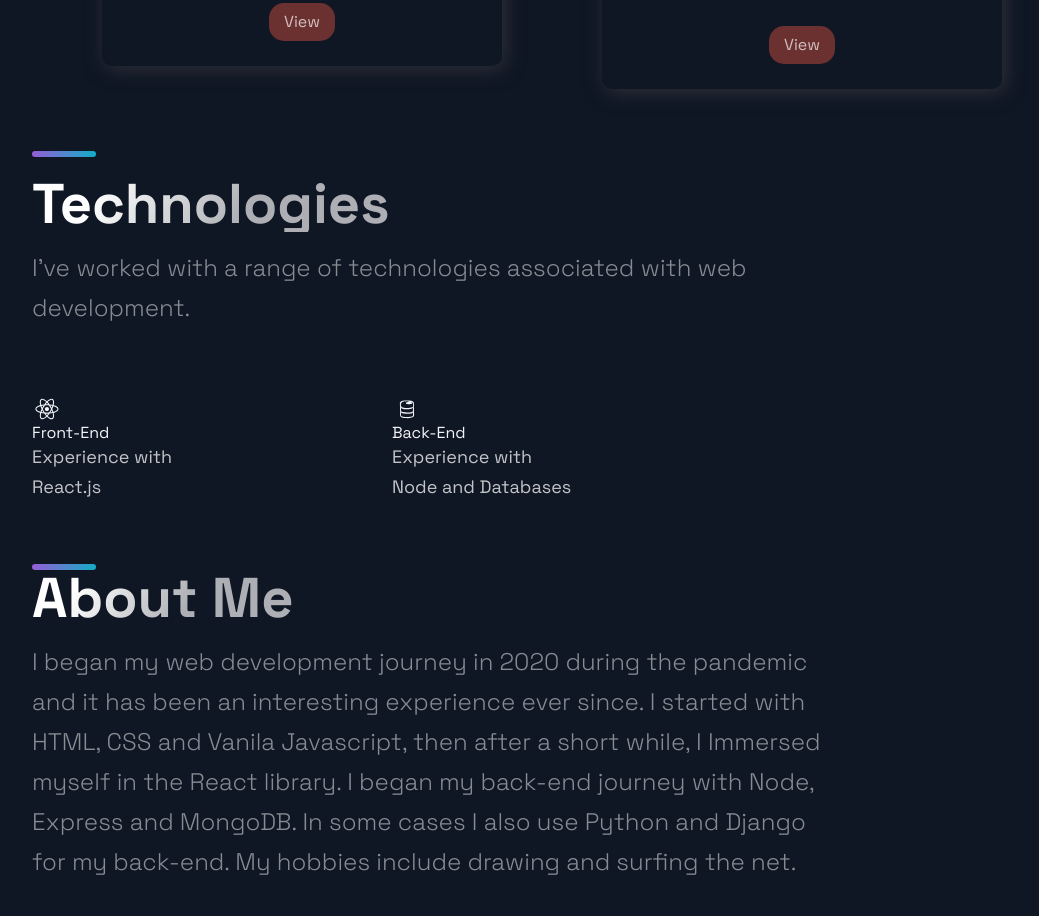
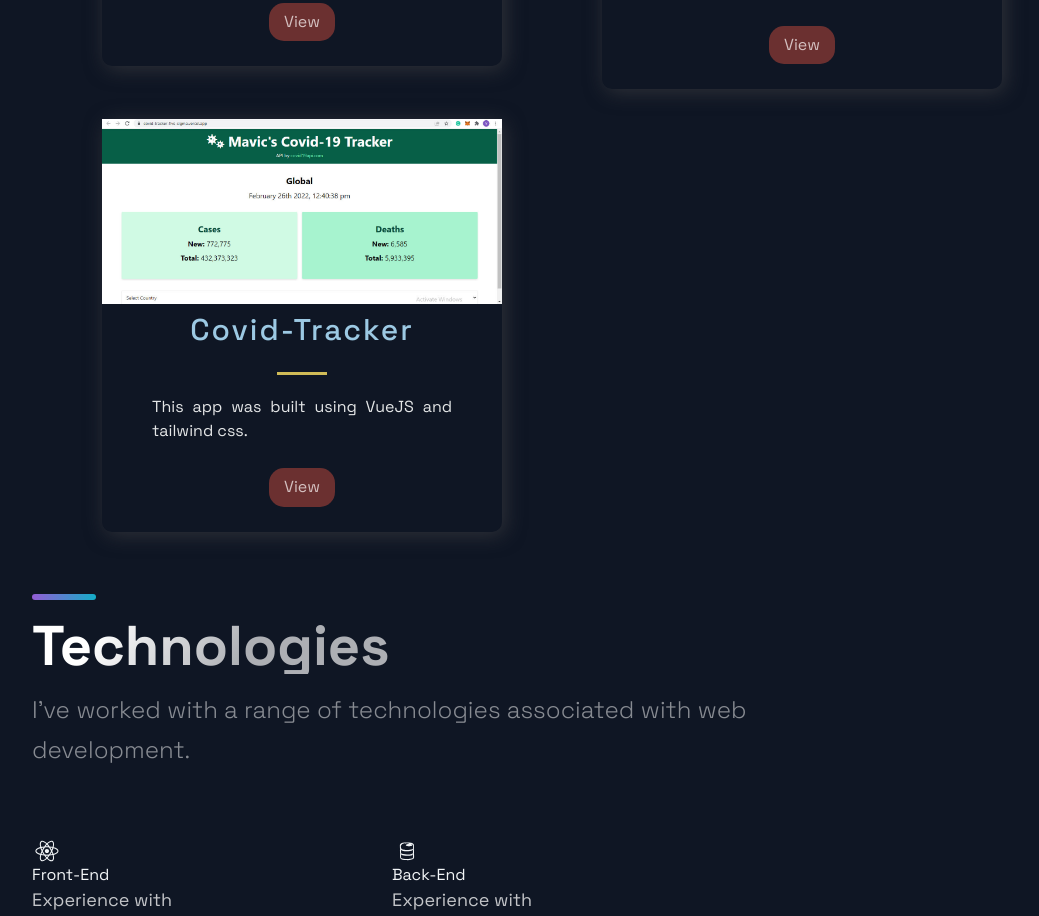
Before and after one commit to mavic01/port-mastery, a Next.js app: page / in a window 1280 px wide. Shown: the part 3649-4565 px from the top of the page, without its empty margins (88-1127 px from the left). Built offline with nearby package versions, Linux system fonts and the light colour scheme.

Commit message:
new app added

```diff
--- a/src/data.js
+++ b/src/data.js
@@ -82,5 +82,13 @@ export const webData = [
         desc: "This is a full-stack web app built using the MERN Stack. Redux toolkit was used with React in the Frontend for state management. The app was deployed using heroku.",
         img: "assets/goals.jpg",
         url: "https://mavicgoals.herokuapp.com/login"
+    },
+    ,
+    {
+        id: 13,
+        title: "Covid-Tracker",
+        desc: "This app was built using VueJS and tailwind css.",
+        img: "assets/co.jpg",
+        url: "https://covid-tracker-five-sigma.vercel.app/"
     }
 ]
```
Also changed, not shown: public/assets/co.jpg (added).
